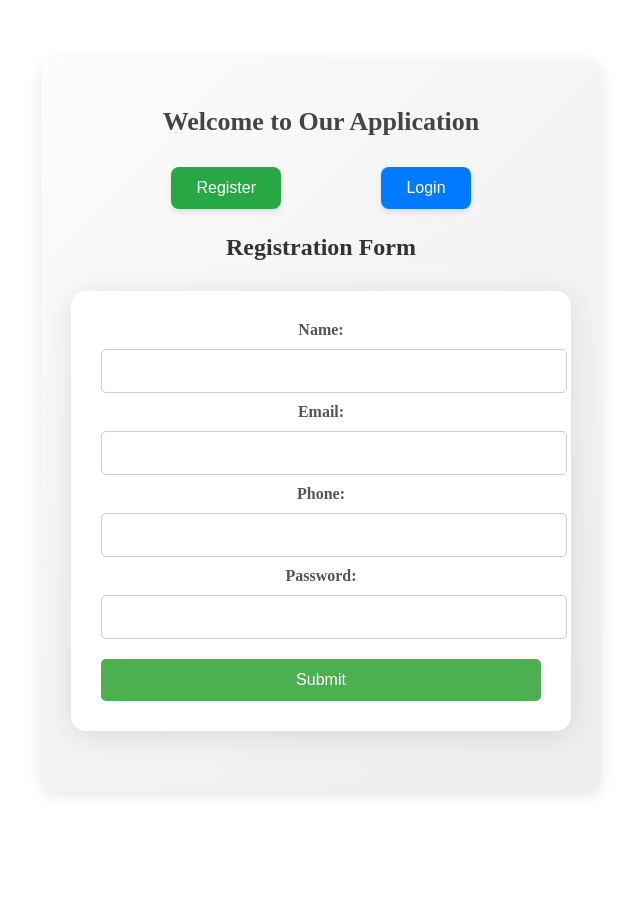
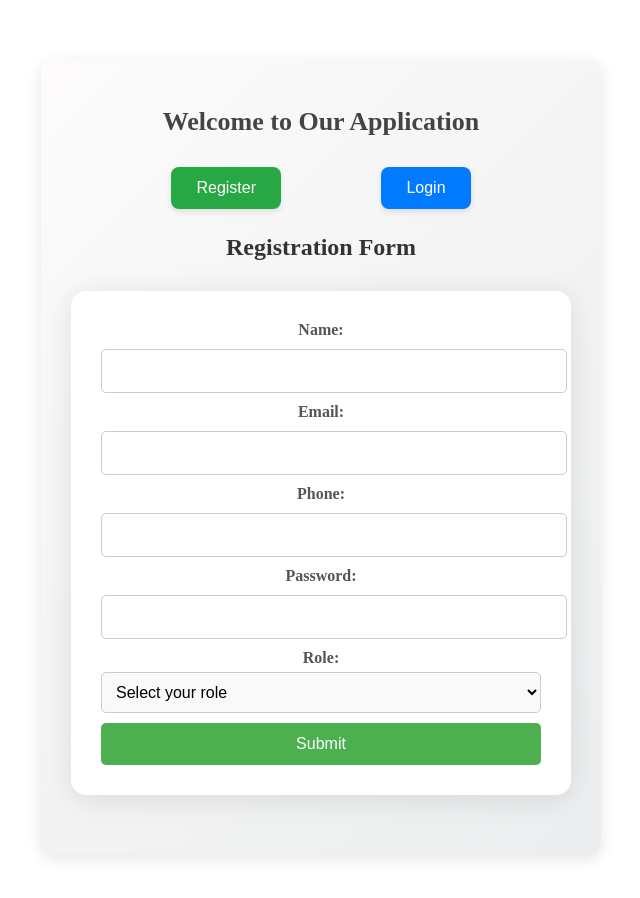
Before and after one commit to youssefabdellah10/Tools_3, an Angular app in the folder Frontend/your-project-name/: page / in a window 1280 px wide. Both pictures are taken after a click on the button "Register". Shown: the top 898 px of the page, without its empty margins (319-959 px from the left). Before the commit the page ends 851 px from the top, so only its background shows below. Built offline with nearby package versions, Linux system fonts and the light colour scheme.

Commit message:
adding role

```diff
--- a/Frontend/your-project-name/src/app/login/login.component.ts
+++ b/Frontend/your-project-name/src/app/login/login.component.ts
@@ -1,19 +1,20 @@
 import { Component, EventEmitter, Output } from '@angular/core';
 import { ReactiveFormsModule, FormBuilder, FormGroup, Validators } from '@angular/forms';
-import { CommonModule } from '@angular/common'; // Import CommonModule
+import { CommonModule } from '@angular/common';
+import { Router } from '@angular/router';
 
 @Component({
   selector: 'app-login',
   standalone: true,
-  imports: [ReactiveFormsModule, CommonModule], // Add CommonModule here
+  imports: [ReactiveFormsModule, CommonModule],
   templateUrl: './login.component.html',
   styleUrls: ['./login.component.css']
 })
 export class LoginComponent {
   loginForm: FormGroup;
-  @Output() loginSuccess = new EventEmitter<void>(); // Emit event on successful login
+  @Output() loginSuccess = new EventEmitter<void>();
 
-  constructor(private formBuilder: FormBuilder) {
+  constructor(private formBuilder: FormBuilder, private router: Router) {
     this.loginForm = this.formBuilder.group({
       email: ['', [Validators.required, Validators.email]],
       password: ['', [Validators.required, Validators.minLength(6)]],
@@ -43,15 +44,26 @@ export class LoginComponent {
         })
         .then(data => {
           console.log('Login successful:', data);
-          alert('Login successful!');
-          this.loginSuccess.emit(); // Emit the login success event
+          this.loginSuccess.emit();
+
+          // Check the role and navigate accordingly
+          if (data.role === 'user') {
+            alert('Login successful.');
+            this.router.navigate(['/create-order']); // Navigate to CreateOrderComponent
+          } else if (data.role === 'courier') {
+            alert('Welcome, Courier.');
+            this.router.navigate(['/assigned-orders']); // Navigate to AssignedOrdersComponent
+          } else {
+            alert('You do not have permission to access this page.'); // Alert for unauthorized access
+          }
         })
         .catch(error => {
           console.error('Error:', error);
+          // Display error message based on specific conditions
           if (error.message === 'Email not registered') {
             alert('Email not registered. Please register first.');
           } else {
-            alert('Login failed: Invalid email or password');
+            alert('Login failed: ' + error.message);
           }
         });
     } else {
--- a/Frontend/your-project-name/src/app/user-info/user-info.component.css
+++ b/Frontend/your-project-name/src/app/user-info/user-info.component.css
@@ -1,36 +1,36 @@
 body {
-    background-color: #f4f7fa; /* Light background for contrast */
-    font-family: 'Arial', sans-serif; /* Clean font */
+    background-color: #f4f7fa;
+    font-family: 'Arial', sans-serif;
     margin: 0;
     padding: 20px;
   }
 
   h2 {
     text-align: center;
-    color: #333; /* Darker text color for the header */
+    color: #333;
     margin-bottom: 20px;
   }
 
   form {
     background-color: #ffffff;
-    padding: 30px; /* Increased padding for a spacious feel */
-    border-radius: 15px; /* Slightly larger border radius */
-    box-shadow: 0 4px 30px rgba(0, 0, 0, 0.1); /* Softer shadow */
-    max-width: 450px; /* Wider form */
+    padding: 30px;
+    border-radius: 15px;
+    box-shadow: 0 4px 30px rgba(0, 0, 0, 0.1);
+    max-width: 450px;
     margin: 30px auto;
-    transition: box-shadow 0.3s ease, transform 0.3s ease; /* Added transform for hover effect */
+    transition: box-shadow 0.3s ease, transform 0.3s ease;
   }
 
   form:hover {
     box-shadow: 0 8px 40px rgba(0, 0, 0, 0.2);
-    transform: translateY(-5px); /* Lift effect on hover */
+    transform: translateY(-5px);
   }
 
   label {
-    font-weight: bold; /* Bold labels for emphasis */
-    display: block; /* Full width for labels */
-    margin-bottom: 5px; /* Space below labels */
-    color: #555; /* Slightly lighter text color for labels */
+    font-weight: bold;
+    display: block;
+    margin-bottom: 5px;
+    color: #555;
   }
 
   input {
@@ -59,13 +59,13 @@ body {
     cursor: pointer;
     font-size: 16px;
     transition: background-color 0.3s ease, transform 0.2s ease, box-shadow 0.3s ease;
-    width: 100%; /* Full width buttons */
-    margin-top: 10px; /* Space above buttons */
+    width: 100%;
+    margin-top: 10px;
   }
 
   button:hover {
     background-color: #45a049;
-    box-shadow: 0 4px 10px rgba(0, 0, 0, 0.2); /* Shadow on hover */
+    box-shadow: 0 4px 10px rgba(0, 0, 0, 0.2);
   }
 
   button:active {
@@ -77,3 +77,21 @@ body {
     font-size: 14px;
     margin-top: -5px;
   }
+select[formControlName="role"] {
+  width: 100%;
+  padding: 10px;
+  border: 1px solid #ccc;
+  border-radius: 5px;
+  background-color: #f9f9f9;
+  font-size: 16px;
+}
+
+select[formControlName="role"]:focus {
+  border-color: #007bff;
+  outline: none;
+}
+
+span {
+  color: red;
+  font-size: 14px;
+}
--- a/Frontend/your-project-name/src/app/user-info/user-info.component.html
+++ b/Frontend/your-project-name/src/app/user-info/user-info.component.html
@@ -38,6 +38,19 @@
     </div>
   </div>
 
+  <div>
+    <label>Role:</label>
+    <select formControlName="role">
+      <option value="" disabled selected>Select your role</option>
+      <option value="user">User</option>
+      <option value="courier">Courier</option>
+      <option value="admin">Admin</option>
+    </select>
+    <div *ngIf="userInfoForm.get('role')?.invalid && userInfoForm.get('role')?.touched">
+      <span *ngIf="userInfoForm.get('role')?.errors?.['required']">Role is required.</span>
+    </div>
+  </div>
+
   <button type="submit" [disabled]="userInfoForm.invalid">Submit</button>
 
 </form>
--- a/Frontend/your-project-name/src/app/user-info/user-info.component.ts
+++ b/Frontend/your-project-name/src/app/user-info/user-info.component.ts
@@ -13,7 +13,7 @@ import { CommonModule } from '@angular/common';
 export class UserInfoComponent {
   userInfoForm: FormGroup;
 
-  @Output() registrationComplete = new EventEmitter<{ email: string; password: string }>(); // Event emitter
+  @Output() registrationComplete = new EventEmitter<{ email: string; password: string; role: string }>(); // Updated EventEmitter to include role
   constructor(private formBuilder: FormBuilder) {
     this.userInfoForm = this.formBuilder.group({
       name: ['', Validators.required],
@@ -23,9 +23,11 @@ export class UserInfoComponent {
         Validators.required,
         Validators.minLength(6),
         Validators.pattern('^(?=.*[A-Z])(?=.*[0-9])(?=.*[!@#$%^&*]).{6,}$')
-      ]]
+      ]],
+      role: ['', Validators.required] // Add role field with validation
     });
   }
+
 
   get passwordErrors() {
     const passwordControl = this.userInfoForm.get('password');
@@ -44,12 +46,12 @@ export class UserInfoComponent {
   onSubmit() {
     if (this.userInfoForm.valid) {
       const userData = this.userInfoForm.value;
-
       const registrationData = {
         name: userData.name,
         email: userData.email,
         password: userData.password,
-        phone: userData.phone
+        phone: userData.phone,
+        role: userData.role
       };
 
       // Send data to the backend using fetch
@@ -74,7 +76,7 @@ export class UserInfoComponent {
           alert('Registration successful!');
 
           // Emit the user data on successful registration
-          this.registrationComplete.emit({ email: userData.email, password: userData.password });
+          this.registrationComplete.emit({ email: userData.email, password: userData.password, role: userData.role }); // Emit role
         })
         .catch(error => {
           console.error('Error:', error);
```
Also changed, not shown: Frontend/your-project-name/src/app/assigned-orders/assigned-orders.component.css (added, +44 -0 lines), Frontend/your-project-name/src/app/assigned-orders/assigned-orders.component.html (added, +13 -0 lines), Frontend/your-project-name/src/app/assigned-orders/assigned-orders.component.ts (added, +29 -0 lines), 1 other file (tests, documents, lock files or other folders).
